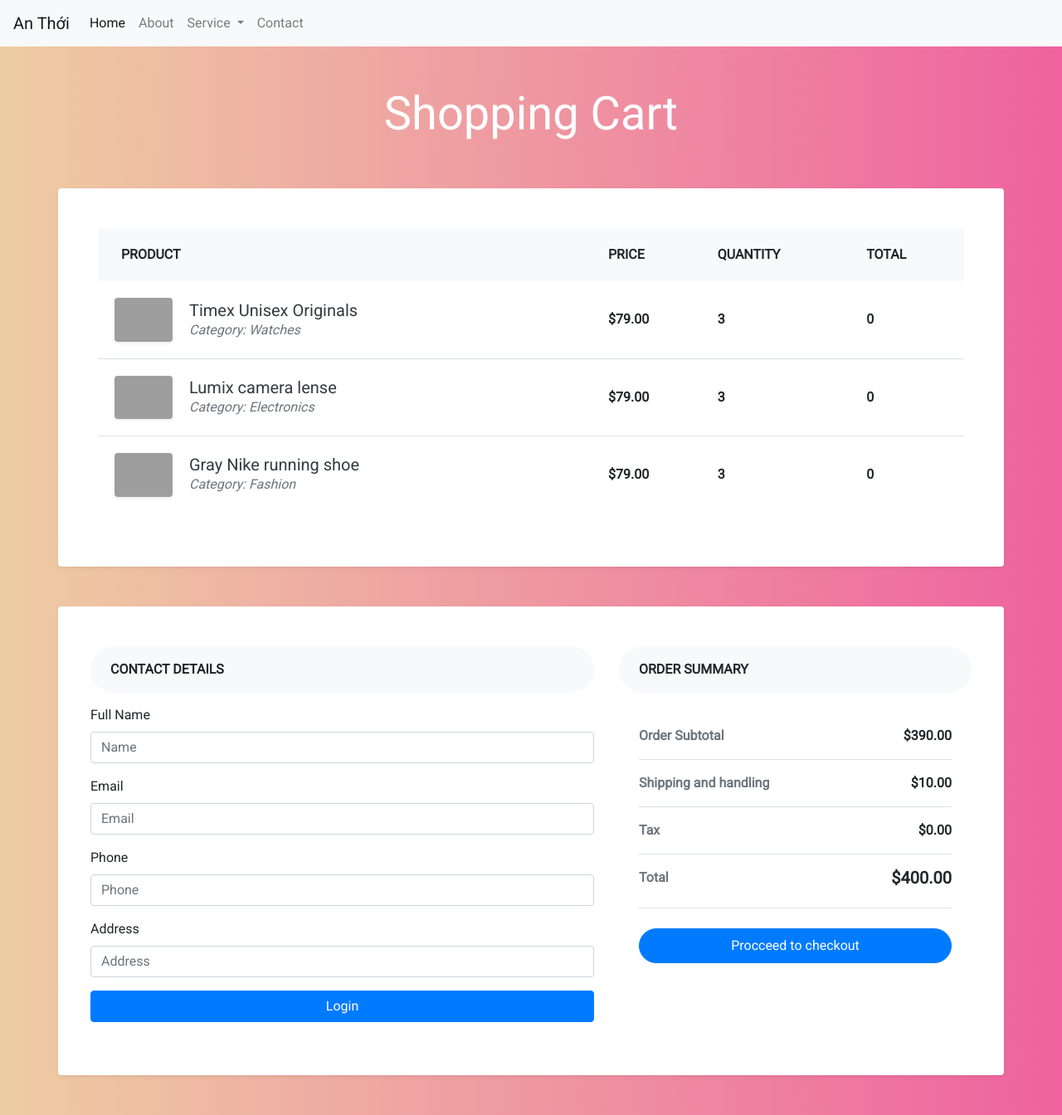
After one commit to anthoinguyen/Web-ecommerce, a PHP site: page /cart.php in a window 1280 px wide. The commit adds this page. Shown: the whole page at 83% size. Run offline with PHP 8.4, Linux system fonts and the light colour scheme; grey boxes are pictures that could not be loaded.

Commit message:
cart html

```diff
--- /dev/null
+++ b/cart.php
@@ -0,0 +1,205 @@
+<?php
+if (isset($_POST['search'])) {
+    $key = $_POST['key'];
+    if ($key && $key != "") {
+        header("Location:search.php?key=${key}&pages=1");
+    }
+}
+?>
+<!DOCTYPE html>
+<?php session_start(); ?>
+<html lang="en">
+
+<head>
+    <meta charset="UTF-8">
+    <meta name="viewport" content="width=device-width, initial-scale=1.0">
+    <meta http-equiv="X-UA-Compatible" content="ie=edge">
+    <title>Ecommerce</title>
+    <link href="https://fonts.googleapis.com/css?family=Roboto&display=swap" rel="stylesheet">
+    <link rel="stylesheet" href="https://maxcdn.bootstrapcdn.com/bootstrap/4.3.1/css/bootstrap.min.css">
+    <link rel="stylesheet" href="https://use.fontawesome.com/releases/v5.7.0/css/all.css" integrity="sha384-lZN37f5QGtY3VHgisS14W3ExzMWZxybE1SJSEsQp9S+oqd12jhcu+A56Ebc1zFSJ" crossorigin="anonymous">
+    <link rel="stylesheet" href="https://cdnjs.cloudflare.com/ajax/libs/font-awesome/4.7.0/css/font-awesome.min.css">
+    <style>
+        .right-20:hover {
+            color: white;
+            background-color: rgba(128, 128, 128, 0.3);
+        }
+
+        body {
+            background: #eecda3;
+            background: -webkit-linear-gradient(to right, #eecda3, #ef629f);
+            background: linear-gradient(to right, #eecda3, #ef629f);
+            min-height: 100vh;
+        }
+    </style>
+</head>
+
+<body style="font-family: 'Roboto', sans-serif;">
+    <!-- Navbar -->
+    <div class="navbar navbar-expand-lg navbar-light bg-light">
+        <a class="navbar-brand" href="/">An Thới</a>
+        <button class="navbar-toggler" type="button" data-toggle="collapse" data-target="#navbarSupportedContent" aria-controls="navbarSupportedContent" aria-expanded="false" aria-label="Toggle navigation">
+            <span class="navbar-toggler-icon"></span>
+        </button>
+        <div class="collapse navbar-collapse" id="navbarSupportedContent">
+            <ul class="navbar-nav mr-auto">
+                <li class="nav-item active">
+                    <a class="nav-link" href="#">Home <span class="sr-only">(current)</span></a>
+                </li>
+                <li class="nav-item">
+                    <a class="nav-link" href="#">About</a>
+                </li>
+                <li class="nav-item dropdown">
+                    <a class="nav-link dropdown-toggle" href="#" id="navbarDropdown" role="button" data-toggle="dropdown" aria-haspopup="true" aria-expanded="false">
+                        Service
+                    </a>
+                    <div class="dropdown-menu" aria-labelledby="navbarDropdown">
+                        <a class="dropdown-item" href="#">Action</a>
+                        <a class="dropdown-item" href="#">Another action</a>
+                        <div class="dropdown-divider"></div>
+                        <a class="dropdown-item" href="#">Something else here</a>
+                    </div>
+                </li>
+                <li class="nav-item">
+                    <a class="nav-link" href="#">Contact</a>
+                </li>
+            </ul>
+
+        </div>
+    </div>
+    <!-- Main -->
+    <div class="body">
+
+        <div class="px-4 px-lg-0">
+            <!-- For demo purpose -->
+            <div class="container text-white py-5 text-center">
+                <h1 class="display-4"> Shopping Cart</h1>
+            </div>
+            <!-- End -->
+
+            <div class="pb-5">
+                <div class="container">
+                    <div class="row">
+                        <div class="col-lg-12 p-5 bg-white rounded shadow-sm mb-5">
+
+                            <!-- Shopping cart table -->
+                            <div class="table-responsive">
+                                <table class="table">
+                                    <thead>
+                                        <tr>
+                                            <th scope="col" class="border-0 bg-light">
+                                                <div class="p-2 px-3 text-uppercase">Product</div>
+                                            </th>
+                                            <th scope="col" class="border-0 bg-light">
+                                                <div class="py-2 text-uppercase">Price</div>
+                                            </th>
+                                            <th scope="col" class="border-0 bg-light">
+                                                <div class="py-2 text-uppercase">Quantity</div>
+                                            </th>
+                                            <th scope="col" class="border-0 bg-light">
+                                                <div class="py-2 text-uppercase">Total</div>
+                                            </th>
+                                        </tr>
+                                    </thead>
+                                    <tbody>
+                                        <tr>
+                                            <th scope="row" class="border-0">
+                                                <div class="p-2">
+                                                    <img src="https://res.cloudinary.com/mhmd/image/upload/v1556670479/product-1_zrifhn.jpg" alt="" width="70" class="img-fluid rounded shadow-sm">
+                                                    <div class="ml-3 d-inline-block align-middle">
+                                                        <h5 class="mb-0"> <a href="#" class="text-dark d-inline-block align-middle">Timex Unisex Originals</a></h5><span class="text-muted font-weight-normal font-italic d-block">Category: Watches</span>
+                                                    </div>
+                                                </div>
+                                            </th>
+                                            <td class="border-0 align-middle"><strong>$79.00</strong></td>
+                                            <td class="border-0 align-middle"><strong>3</strong></td>
+                                            <td class="border-0 align-middle"><strong>0</strong></td>
+                                        </tr>
+                                        <tr>
+                                            <th scope="row">
+                                                <div class="p-2">
+                                                    <img src="https://res.cloudinary.com/mhmd/image/upload/v1556670479/product-3_cexmhn.jpg" alt="" width="70" class="img-fluid rounded shadow-sm">
+                                                    <div class="ml-3 d-inline-block align-middle">
+                                                        <h5 class="mb-0"><a href="#" class="text-dark d-inline-block">Lumix camera lense</a></h5><span class="text-muted font-weight-normal font-italic">Category: Electronics</span>
+                                                    </div>
+                                                </div>
+                                            </th>
+                                            <td class="align-middle"><strong>$79.00</strong></td>
+                                            <td class="align-middle"><strong>3</strong></td>
+                                            <td class="align-middle"><strong>0</strong></a>
+                                            </td>
+                                        </tr>
+                                        <tr>
+                                            <th scope="row">
+                                                <div class="p-2">
+                                                    <img src="https://res.cloudinary.com/mhmd/image/upload/v1556670479/product-2_qxjis2.jpg" alt="" width="70" class="img-fluid rounded shadow-sm">
+                                                    <div class="ml-3 d-inline-block align-middle">
+                                                        <h5 class="mb-0"> <a href="#" class="text-dark d-inline-block">Gray Nike running shoe</a></h5><span class="text-muted font-weight-normal font-italic">Category: Fashion</span>
+                                                    </div>
+                                                </div>
+                                            <td class="align-middle"><strong>$79.00</strong></td>
+                                            <td class="align-middle"><strong>3</strong></td>
+                                            <td class="align-middle"><strong>0</strong></i></a>
+                                            </td>
+                                        </tr>
+                                    </tbody>
+                                </table>
+                            </div>
+                            <!-- End -->
+                        </div>
+                    </div>
+
+                    <div class="row py-5 p-4 bg-white rounded shadow-sm">
+                        <div class="col-lg-7">
+                            <div class="bg-light rounded-pill px-4 py-3 text-uppercase font-weight-bold" style="margin-bottom: 15px">Contact Details</div>
+                            <form action="" method="post" name="info">
+                            <div class="form-group">
+                              <label for="name">Full Name</label>
+                              <input type="name" name="name" id="name"  class="form-control" aria-describedby="name" placeholder="Name">
+                           </div>
+                           <div class="form-group">
+                              <label for="exampleInputEmail1">Email </label>
+                              <input type="email" name="email"  class="form-control" id="email" aria-describedby="emailHelp" placeholder="Email">
+                           </div>
+                           <div class="form-group">
+                              <label for="phone">Phone</label>
+                              <input type="phone" name="phone" id="phone"  class="form-control" aria-describedby="phone" placeholder="Phone">
+                           </div>
+                           <div class="form-group">
+                              <label for="Address">Address</label>
+                              <input type="Address" name="Address" id="Address"  class="form-control" aria-describedby="Address" placeholder="Address">
+                           </div>
+                           <div class="form-group text-center ">
+                              <button type="submit" class=" btn btn-block mybtn btn-primary tx-tfm">Login</button>
+                           </div>
+
+                        </form>
+
+                        </div>
+                        <div class="col-lg-5">
+                            <div class="bg-light rounded-pill px-4 py-3 text-uppercase font-weight-bold">Order summary </div>
+                            <div class="p-4">
+                                <ul class="list-unstyled mb-4">
+                                    <li class="d-flex justify-content-between py-3 border-bottom"><strong class="text-muted">Order Subtotal </strong><strong>$390.00</strong></li>
+                                    <li class="d-flex justify-content-between py-3 border-bottom"><strong class="text-muted">Shipping and handling</strong><strong>$10.00</strong></li>
+                                    <li class="d-flex justify-content-between py-3 border-bottom"><strong class="text-muted">Tax</strong><strong>$0.00</strong></li>
+                                    <li class="d-flex justify-content-between py-3 border-bottom"><strong class="text-muted">Total</strong>
+                                        <h5 class="font-weight-bold">$400.00</h5>
+                                    </li>
+                                </ul><a href="#" class="btn btn-primary rounded-pill py-2 btn-block">Procceed to checkout</a>
+                            </div>
+                        </div>
+                    </div>
+
+                </div>
+            </div>
+        </div>
+    </div>
+    <!-- Footer -->
+
+    <script src="https://ajax.googleapis.com/ajax/libs/jquery/3.4.1/jquery.min.js"></script>
+    <script src="https://cdnjs.cloudflare.com/ajax/libs/popper.js/1.14.7/umd/popper.min.js"></script>
+    <script src="https://maxcdn.bootstrapcdn.com/bootstrap/4.3.1/js/bootstrap.min.js"></script>
+</body>
+
+</html>
--- a/index.php
+++ b/index.php
@@ -24,12 +24,13 @@ if(isset($_POST['search'])){
       color: white;
       background-color: rgba(128, 128, 128, 0.3);
     }
+
   </style>
 </head>
 
 <body style="font-family: 'Roboto', sans-serif;">
   <!-- Navbar -->
-  <div class="navbar navbar-expand-lg navbar-light bg-light">
+  <div class="navbar navbar-expand-lg navbar-light bg-light" style="margin-bottom:15px">
     <a class="navbar-brand" href="/">An Thới</a>
     <button class="navbar-toggler" type="button" data-toggle="collapse" data-target="#navbarSupportedContent" aria-controls="navbarSupportedContent" aria-expanded="false" aria-label="Toggle navigation">
       <span class="navbar-toggler-icon"></span>
--- a/item.php
+++ b/item.php
@@ -23,12 +23,13 @@ if(isset($_POST['search'])){
       color: white;
       background-color: rgba(128, 128, 128, 0.3);
     }
+
   </style>
 </head>
 
 <body  style="font-family: 'Roboto', sans-serif;">
   <!-- Navbar -->
-  <div class="navbar navbar-expand-lg navbar-light bg-light">
+  <div class="navbar navbar-expand-lg navbar-light bg-light" style="margin-bottom:15px">
     <a class="navbar-brand" href="#">An Thới</a>
     <button class="navbar-toggler" type="button" data-toggle="collapse" data-target="#navbarSupportedContent" aria-controls="navbarSupportedContent" aria-expanded="false" aria-label="Toggle navigation">
       <span class="navbar-toggler-icon"></span>
@@ -86,7 +87,7 @@ if(isset($_POST['search'])){
         </div>
       </div>
       <div class="col-sm-9">
-        <h3>List of products</h3>
+        <h3 class="text-center">List of products</h3>
         <div class="row">
           <?php
           include "presentation/productP.php";
```
Also changed, not shown: presentation/productP.php (+0 -71 lines).
